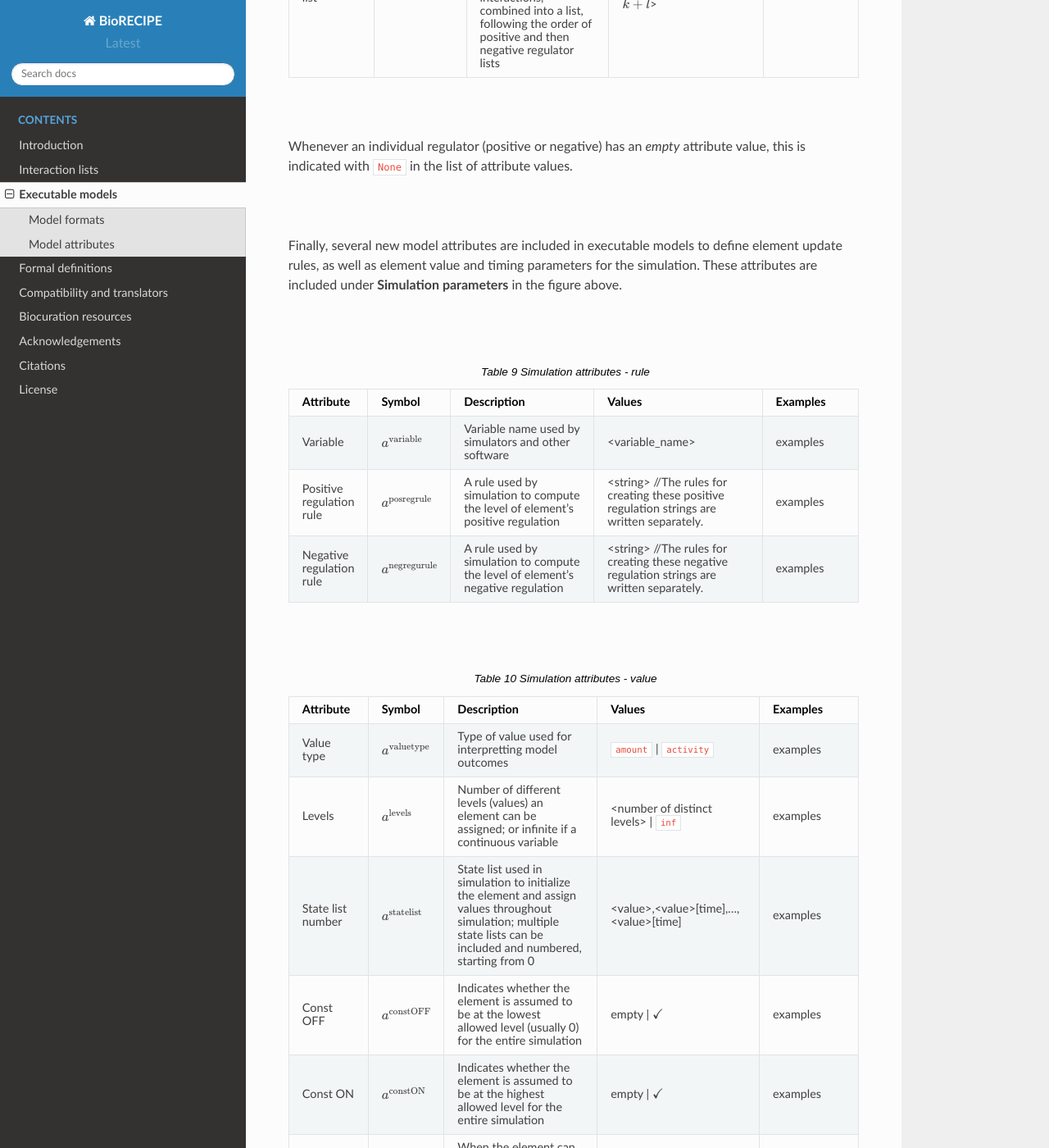
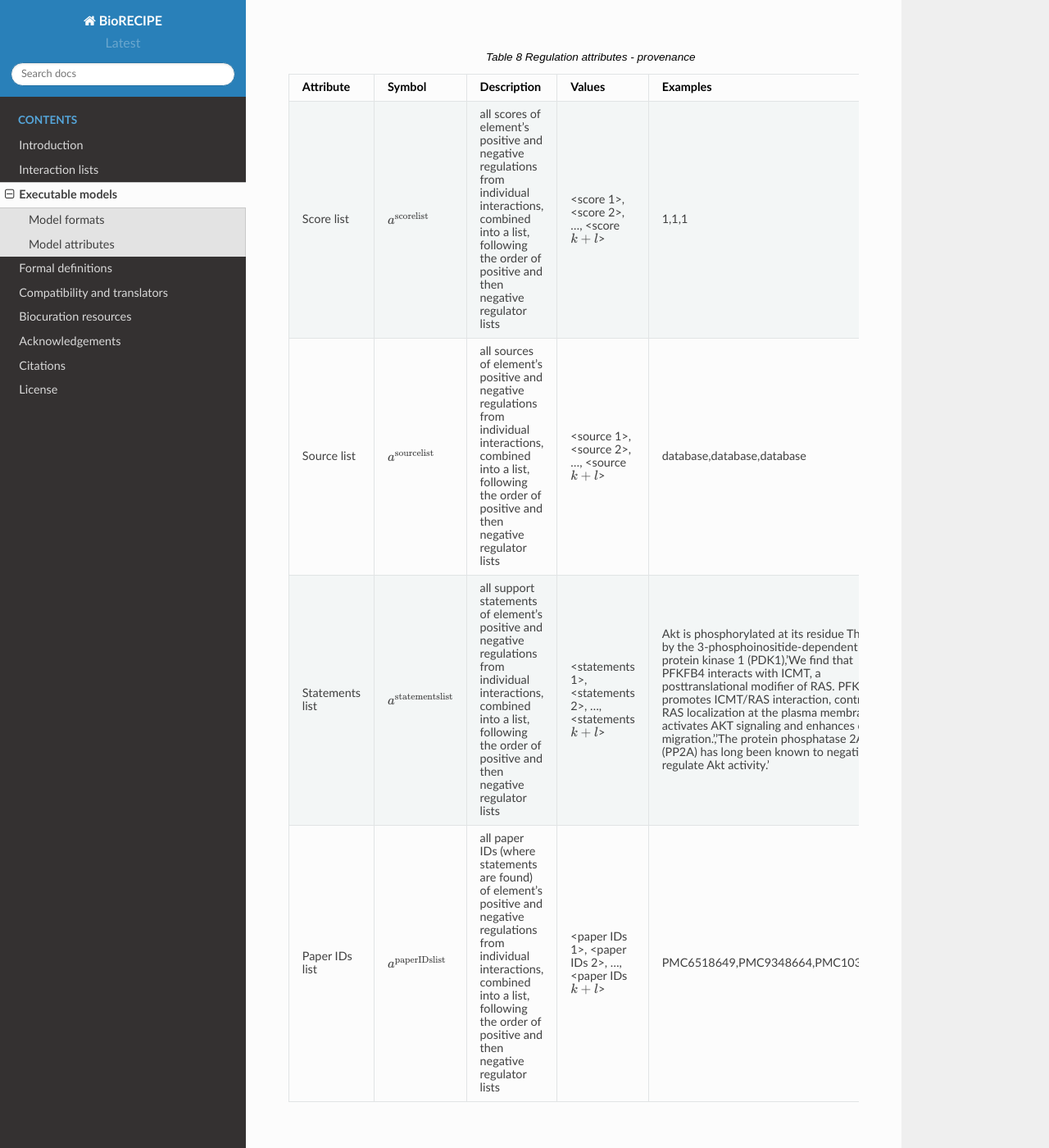
Before and after one commit to pitt-miskov-zivanov-lab/BioRECIPE, a Sphinx documentation site: the page built from docs/model_representation.rst, in a window 1280 px wide and 1400 px high, scrolled down 3590 px. Shown: the whole window at 82% size. Built offline with Sphinx 7.4.7 and the Read the Docs theme 2.0.0, drawn with Linux system fonts in a browser that asks for light colours; some of the changed text lies outside the part shown.

Commit message:
Update model_representation.rst
Add example value for every column

```diff
--- a/docs/model_representation.rst
+++ b/docs/model_representation.rst
@@ -36,14 +36,14 @@ Several other interaction attributes are ordered lists of values from all indivi
     :header: Attribute, Symbol, Description, Values, Examples
     :widths: 5, 3, 34, 38, 20
 
-    Positive regulator list, ":math:`a^{\mathrm{posreglist}}`", "All positive regulators of the element from individual interactions, combined into a list", "<positive regulator 1>, <positive regulator 2>, ..., <positive regulator :math:`k`>", examples
-    Positive connection type list, ":math:`a^{\mathrm{posconnectiontypelist}}`", "All connection types of element's positive regulators from individual interactions, combined into a list, following the same order as in the positive regulator list", "<positive connection type 1>, <positive connection type 2>, ..., <positive connection type :math:`k`>", examples
-    Positive mechanism list, ":math:`a^{\mathrm{posmechanismlist}}`", "All mechanisms of element's positive regulators from individual interactions, combined into a list, following the same order as in the positive regulator list", "<positive mechanism 1>, <positive mechanism 2>, ..., <positive mechanism :math:`k`>", examples
-    Positive site list, ":math:`a^{\mathrm{possitelist}}`", "All interaction sites of element's positive regulators from individual interactions, combined into a list, following the same order as in the positive regulator list", "<positive site 1>, <positive site 2>, ..., <positive site :math:`k`>", examples
-    Negative regulator list, ":math:`a^{\mathrm{negreglist}}`", "All negative regulators of the element from individual interactions, combined into a list", "<negative regulator 1>, <negative regulator 2>, ..., <negative regulator :math:`l`>", examples
-    Negative connection type list, ":math:`a^{\mathrm{negconnectiontypelist}}`", "All connection types of element's negative regulators from individual interactions, combined into a list, following the same order as in the negative regulator list", "<negative connection type 1>, <negative connection type 2>, ..., <negative connection type :math:`l`>", examples
-    Negative mechanism list, ":math:`a^{\mathrm{negmechanismlist}}`", "All mechanisms of element's negative regulators from individual interactions, combined into a list, following the same order as in the negative regulator list", "<negative mechanism 1>, <negative mechanism 2>, ..., <negative mechanism :math:`l`>", examples
-    Negative site list, ":math:`a^{\mathrm{negsitelist}}`", "All interaction sites of element's negative regulators from individual interactions, combined into a list, following the same order as in the negative regulator list", "<negative site 1>, <negative site 2>, ..., <negative site :math:`l`>", examples
+    Positive regulator list, ":math:`a^{\mathrm{posreglist}}`", "All positive regulators of the element from individual interactions, combined into a list", "<positive regulator 1>, <positive regulator 2>, ..., <positive regulator :math:`k`>", "PDPK1pn_cytoPCC"
+    Positive connection type list, ":math:`a^{\mathrm{posconnectiontypelist}}`", "All connection types of element's positive regulators from individual interactions, combined into a list, following the same order as in the positive regulator list", "<positive connection type 1>, <positive connection type 2>, ..., <positive connection type :math:`k`>", "D"
+    Positive mechanism list, ":math:`a^{\mathrm{posmechanismlist}}`", "All mechanisms of element's positive regulators from individual interactions, combined into a list, following the same order as in the positive regulator list", "<positive mechanism 1>, <positive mechanism 2>, ..., <positive mechanism :math:`k`>", "phosphorylation"
+    Positive site list, ":math:`a^{\mathrm{possitelist}}`", "All interaction sites of element's positive regulators from individual interactions, combined into a list, following the same order as in the positive regulator list", "<positive site 1>, <positive site 2>, ..., <positive site :math:`k`>", "Thr308"
+    Negative regulator list, ":math:`a^{\mathrm{negreglist}}`", "All negative regulators of the element from individual interactions, combined into a list", "<negative regulator 1>, <negative regulator 2>, ..., <negative regulator :math:`l`>", "ICMTpn_erPCC,PP2Apf_cytoPCC"
+    Negative connection type list, ":math:`a^{\mathrm{negconnectiontypelist}}`", "All connection types of element's negative regulators from individual interactions, combined into a list, following the same order as in the negative regulator list", "<negative connection type 1>, <negative connection type 2>, ..., <negative connection type :math:`l`>", "I,D"
+    Negative mechanism list, ":math:`a^{\mathrm{negmechanismlist}}`", "All mechanisms of element's negative regulators from individual interactions, combined into a list, following the same order as in the negative regulator list", "<negative mechanism 1>, <negative mechanism 2>, ..., <negative mechanism :math:`l`>", "N/A,dephosphorylation"
+    Negative site list, ":math:`a^{\mathrm{negsitelist}}`", "All interaction sites of element's negative regulators from individual interactions, combined into a list, following the same order as in the negative regulator list", "<negative site 1>, <negative site 2>, ..., <negative site :math:`l`>", "N/A,Thr308"
 
 |
 
@@ -51,10 +51,10 @@ Several other interaction attributes are ordered lists of values from all indivi
     :header: Attribute, Symbol, Description, Values, Examples
     :widths: 5, 3, 34, 38, 20
 
-    Score list, ":math:`a^{\mathrm{scorelist}}`", "all scores of element's positive and negative regulations from individual interactions, combined into a list, following the order of positive and then negative regulator lists", "<score 1>, <score 2>, ..., <score :math:`k+l`>", examples
-    Source list, ":math:`a^{\mathrm{sourcelist}}`", "all sources of element's positive and negative regulations from individual interactions, combined into a list, following the order of positive and then negative regulator lists", "<source 1>, <source 2>, ..., <source :math:`k+l`>", examples
-    Statements list, ":math:`a^{\mathrm{statementslist}}`", "all support statements of element's positive and negative regulations from individual interactions, combined into a list, following the order of positive and then negative regulator lists", "<statements 1>, <statements 2>, ..., <statements :math:`k+l`>", examples
-    Paper IDs list, ":math:`a^{\mathrm{paperIDslist}}`", "all paper IDs (where statements are found) of element's positive and negative regulations from individual interactions, combined into a list, following the order of positive and then negative regulator lists", "<paper IDs 1>, <paper IDs 2>, ..., <paper IDs :math:`k+l`>", examples
+    Score list, ":math:`a^{\mathrm{scorelist}}`", "all scores of element's positive and negative regulations from individual interactions, combined into a list, following the order of positive and then negative regulator lists", "<score 1>, <score 2>, ..., <score :math:`k+l`>", "1,1,1"
+    Source list, ":math:`a^{\mathrm{sourcelist}}`", "all sources of element's positive and negative regulations from individual interactions, combined into a list, following the order of positive and then negative regulator lists", "<source 1>, <source 2>, ..., <source :math:`k+l`>", "database,database,database"
+    Statements list, ":math:`a^{\mathrm{statementslist}}`", "all support statements of element's positive and negative regulations from individual interactions, combined into a list, following the order of positive and then negative regulator lists", "<statements 1>, <statements 2>, ..., <statements :math:`k+l`>", "Akt is phosphorylated at its residue Thr308 by the 3-phosphoinositide-dependent protein kinase 1 (PDK1),'We find that PFKFB4 interacts with ICMT, a posttranslational modifier of RAS. PFKFB4 promotes ICMT/RAS interaction, controls RAS localization at the plasma membrane, activates AKT signaling and enhances cell migration.','The protein phosphatase 2A (PP2A) has long been known to negatively regulate Akt activity.'"
+    Paper IDs list, ":math:`a^{\mathrm{paperIDslist}}`", "all paper IDs (where statements are found) of element's positive and negative regulations from individual interactions, combined into a list, following the order of positive and then negative regulator lists", "<paper IDs 1>, <paper IDs 2>, ..., <paper IDs :math:`k+l`>", "PMC6518649,PMC9348664,PMC10332018"
 
 |
 
@@ -70,9 +70,9 @@ Finally, several new model attributes are included in executable models to defin
     :header: Attribute, Symbol, Description, Values, Examples
     :widths: 5, 3, 34, 38, 20
 
-     Variable, ":math:`a^{\mathrm{variable}}`", "Variable name used by simulators and other software", <variable_name>, examples
-     Positive regulation rule, ":math:`a^{\mathrm{posregrule}}`", "A rule used by simulation to compute the level of element's positive regulation", "<string>  //The rules for creating these positive regulation strings are written separately.", examples
-    Negative regulation rule, ":math:`a^{\mathrm{negregurule}}`", "A rule used by simulation to compute the level of element's negative regulation", "<string>  //The rules for creating these negative regulation strings are written separately.", examples
+     Variable, ":math:`a^{\mathrm{variable}}`", "Variable name used by simulators and other software", <variable_name>, "AKTpf_cytoPCC"
+     Positive regulation rule, ":math:`a^{\mathrm{posregrule}}`", "A rule used by simulation to compute the level of element's positive regulation", "<string>  //The rules for creating these positive regulation strings are written separately.", "PDPK1pn_cytoPCC"
+    Negative regulation rule, ":math:`a^{\mathrm{negregurule}}`", "A rule used by simulation to compute the level of element's negative regulation", "<string>  //The rules for creating these negative regulation strings are written separately.", "ICMTpn_erPCC,PP2Apf_cytoPCC"
 
 |
 
@@ -80,12 +80,12 @@ Finally, several new model attributes are included in executable models to defin
     :header: Attribute, Symbol, Description, Values, Examples
     :widths: 5, 3, 34, 38, 20
 
-    Value type, ":math:`a^{\mathrm{valuetype}}`", "Type of value used for interpretting model outcomes", ``amount`` | ``activity``, examples
-    Levels, ":math:`a^{\mathrm{levels}}`", "Number of different levels (values) an element can be assigned; or infinite if a continuous variable", <number of distinct levels> | ``inf``, examples
-    State list number, ":math:`a^{\mathrm{statelist}}`", "State list used in simulation to initialize the element and assign values throughout simulation; multiple state lists can be included and numbered, starting from 0", "<value>,<value>[time],...,<value>[time]", examples
-    Const OFF, ":math:`a^{\mathrm{constOFF}}`", "Indicates whether the element is assumed to be at the lowest allowed level (usually 0) for the entire simulation", empty | :math:`\checkmark`, examples
-    Const ON, ":math:`a^{\mathrm{constON}}`", "Indicates whether the element is assumed to be at the highest allowed level for the entire simulation", empty | :math:`\checkmark`, examples
-    Increment, ":math:`a^{\mathrm{increment}}`", "When the element can have more than two different levels, an increment indicates by how many levels it is allowed to increase or decrease in a single time step", ":math:`\Delta \mathrm{value}`", examples
+    Value type, ":math:`a^{\mathrm{valuetype}}`", "Type of value used for interpretting model outcomes", ``amount`` | ``activity``, "amount"
+    Levels, ":math:`a^{\mathrm{levels}}`", "Number of different levels (values) an element can be assigned; or infinite if a continuous variable", <number of distinct levels> | ``inf``, "4"
+    State list number, ":math:`a^{\mathrm{statelist}}`", "State list used in simulation to initialize the element and assign values throughout simulation; multiple state lists can be included and numbered, starting from 0", "<value>,<value>[time],...,<value>[time]", "1"
+    Const OFF, ":math:`a^{\mathrm{constOFF}}`", "Indicates whether the element is assumed to be at the lowest allowed level (usually 0) for the entire simulation", empty | :math:`\checkmark`, "value you choose"
+    Const ON, ":math:`a^{\mathrm{constON}}`", "Indicates whether the element is assumed to be at the highest allowed level for the entire simulation", empty | :math:`\checkmark`, "value you choose"
+    Increment, ":math:`a^{\mathrm{increment}}`", "When the element can have more than two different levels, an increment indicates by how many levels it is allowed to increase or decrease in a single time step", ":math:`\Delta \mathrm{value}`", "1"
 
 |
 
@@ -94,9 +94,9 @@ Finally, several new model attributes are included in executable models to defin
     :widths: 5, 3, 34, 38, 20
 
 
-    Spontaneous, ":math:`a^{\mathrm{spontaneous}}`", "Specifies spontaneous behavior of the element, if it has only positive or only negative regulators", <non-negative integer> | ``None``, examples
-    Balancing, ":math:`a^{\mathrm{balancing}}`", "Specifies the behavior of the element when its positive and negative regulation levels are equal", {``increase`` <non-negative integer>}  | {``decrease`` <non-negative integer>} | ``None``, examples
-    Delay, ":math:`a^{\mathrm{delay}}`", description, definition, examples
-    Update group, ":math:`a^{\mathrm{updategroup}}`", description, definition, examples
-    Update rate, ":math:`a^{\mathrm{updaterate}}`", description, definition, examples
-    Update rank, ":math:`a^{\mathrm{updaterank}}`", description, definition, examples
+    Spontaneous, ":math:`a^{\mathrm{spontaneous}}`", "Specifies spontaneous behavior of the element, if it has only positive or only negative regulators", <non-negative integer> | ``None``, "200"
+    Balancing, ":math:`a^{\mathrm{balancing}}`", "Specifies the behavior of the element when its positive and negative regulation levels are equal", {``increase`` <non-negative integer>}  | {``decrease`` <non-negative integer>} | ``None``, "decrease,0"
+    Delay, ":math:`a^{\mathrm{delay}}`", description, definition, "0,0,100,0,0"
+    Update group, ":math:`a^{\mathrm{updategroup}}`", description, definition, "1"
+    Update rate, ":math:`a^{\mathrm{updaterate}}`", description, definition, "1"
+    Update rank, ":math:`a^{\mathrm{updaterank}}`", description, definition, "1"
```
